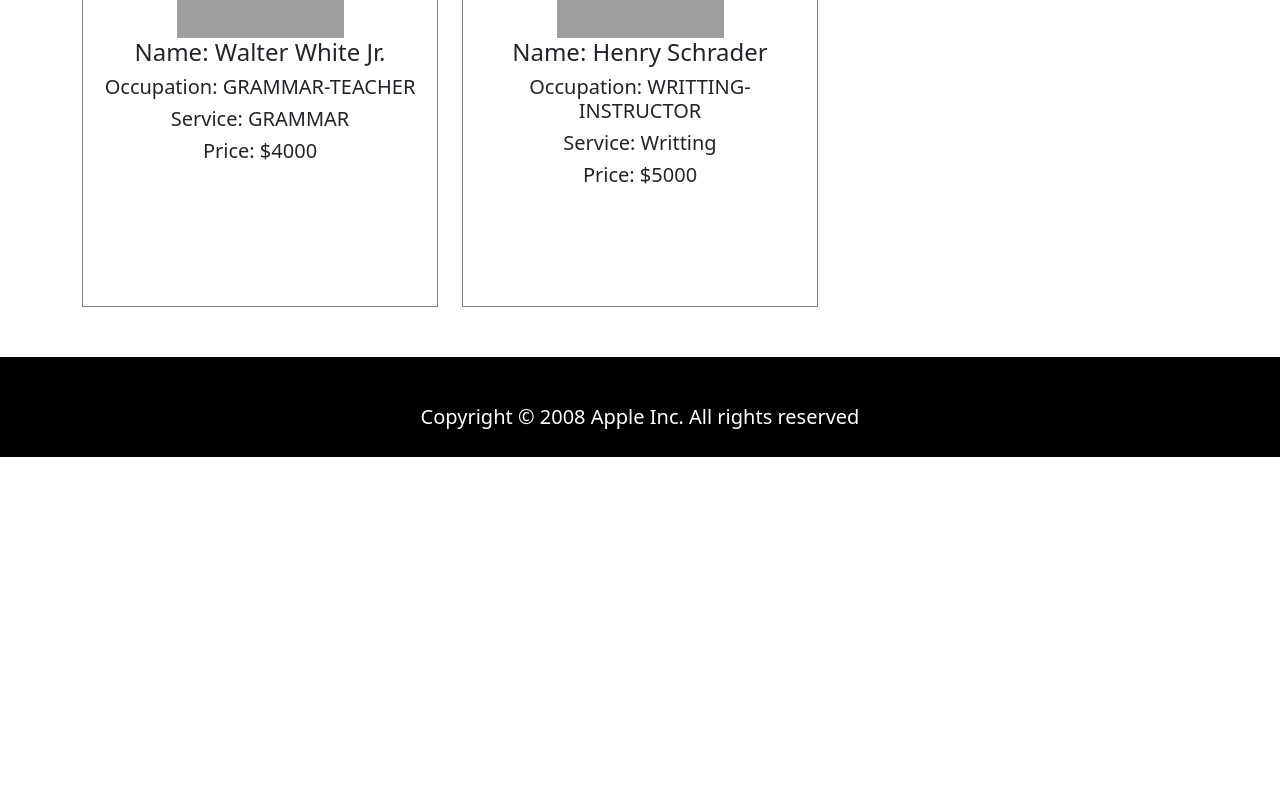
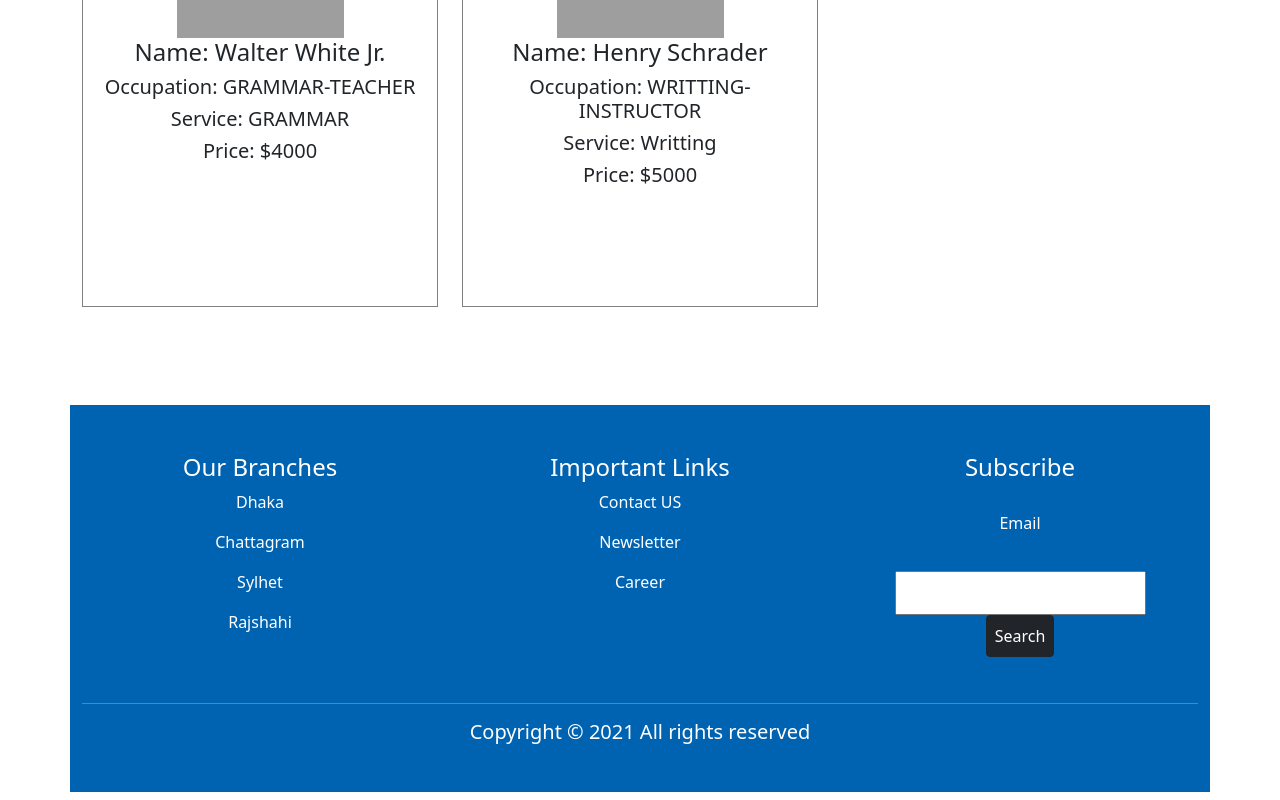
Before and after one commit to abrar-hossain/Amphere-website, a React (Create React App) app: page / in a window 1280 px wide. Shown: the part 888-1688 px from the top of the page. Before the commit the page ends 1345 px from the top, so only its background shows below. Built offline with nearby package versions, Linux system fonts and the light colour scheme; grey boxes are pictures that could not be loaded.

Commit message:
url added

```diff
--- /dev/null
+++ b/src/components/Footer/Footer.css
@@ -0,0 +1,5 @@
+.footer-container{
+    display: flex;
+    align-items: center;
+    justify-content: space-between;
+}
--- a/src/components/Footer/Footer.js
+++ b/src/components/Footer/Footer.js
@@ -1,15 +1,40 @@
 import React from "react";
+import { Col, Container, Row } from "react-bootstrap";
 
 
 const Footer = () => {
     return (
 
-
-        <div style={{ backgroundColor: "black", color: "white", height: '100px' }}>
-            <h5 className="container text-center pt-5">Copyright © 2008 Apple Inc. All rights reserved</h5>
-                </div>
-
-
+        <Container className="mt-5 pt-5" style={{ backgroundColor: "#0063B2FF", color: "white" }}>
+            <Row>
+                <Col>
+                    <h4>Our Branches</h4>
+                    <p>Dhaka</p>
+                    <p>Chattagram</p>
+                    <p>Sylhet</p>
+                    <p>Rajshahi</p>
+                </Col>
+                <Col>
+                    <h4>Important Links</h4>
+                    <p>Contact US</p>
+                    <p>Newsletter</p>
+                    <p>Career</p>
+                </Col>
+                <Col>
+                    <h4>Subscribe</h4>
+                    <br />
+                    <h6>Email</h6>
+                    <div className="search-service">
+                        <input className="p-2" type="text" />{" "}
+                        <button className="btn p-2 btn-dark">Search</button>
+                    </div>
+                </Col>
+            </Row>
+            <hr />
+            <div>
+                <h5 className="text-center pb-5">Copyright © 2021  All rights reserved</h5>
+            </div>
+        </Container>
     );
 };
 
```
